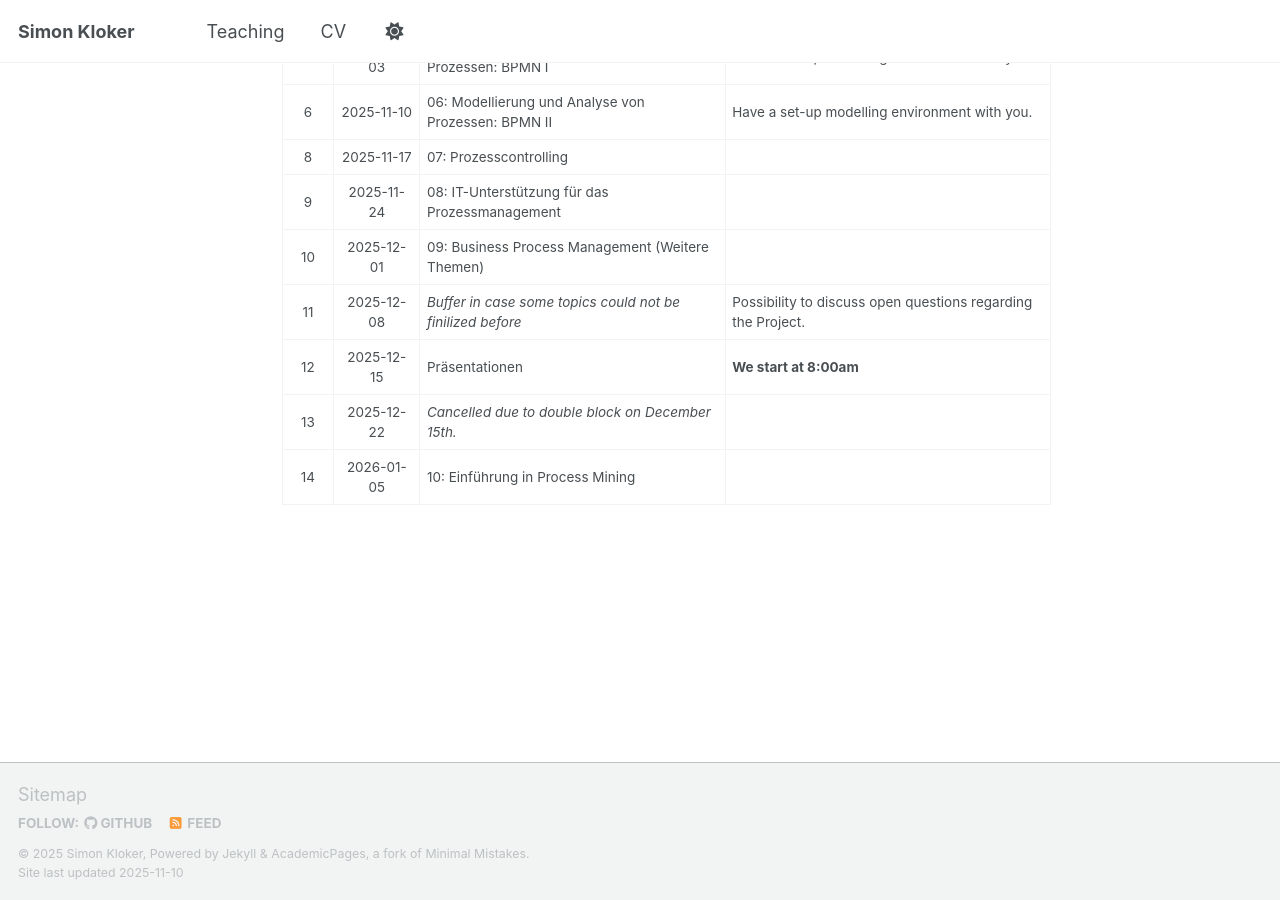
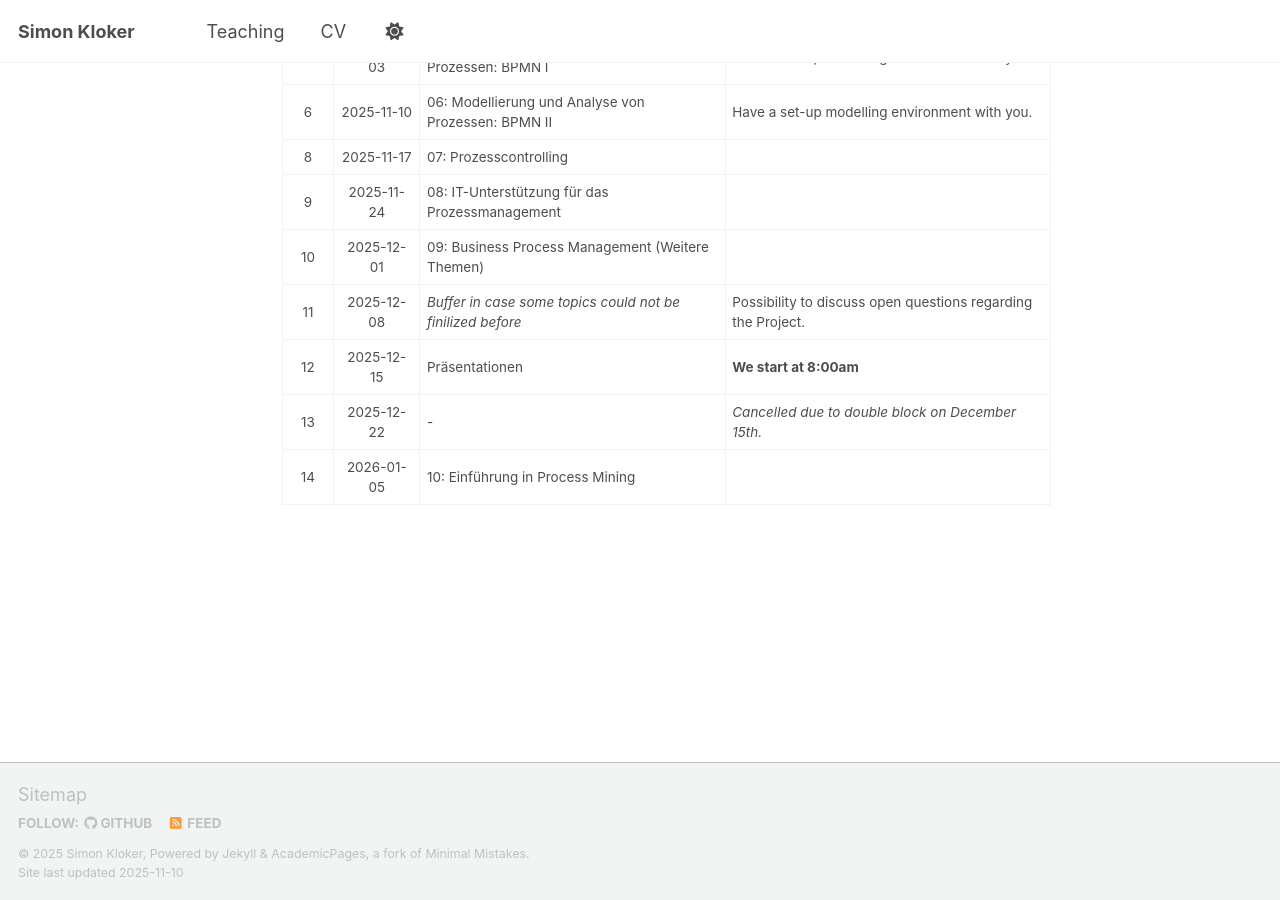
Before and after one commit to simon-kloker/simon-kloker.github.io, a Jekyll site: the page built from _teaching/2025-ws/bwi302/course_outline.md, in a window 1280 px wide and 900 px high, scrolled down 1386 px. Built offline with Jekyll 4.4.1, drawn with Linux system fonts in a browser that asks for light colours; a script that is not in the unit is left out.

```diff
--- a/_teaching/2025-ws/bwi302/course_outline.md
+++ b/_teaching/2025-ws/bwi302/course_outline.md
@@ -49,7 +49,7 @@ Course Outline
 | 2 | 2025-10-06 | 02: Konzepte und Methoden des Prozessmanagements  | |
 | 3 | 2025-10-13 | 03: Modellierung und Analyse von Prozessen: Einführung | Have your Laptop with you. In case we have time left, we will step up a modelling environment. |
 | 4 | 2025-10-20 | 04: Modellierung und Analyse von Prozessen: EPK | Have a set-up modelling environment with you. (Microsoft Visio, draw.io or ARIS Express) |
-| 5 | 2025-10-27 | 05: Modellierung und Analyse von Prozessen: UML  | **Details and Topics for Project (Examination).** Have a set-up modelling environment with you. |
+| 5 | 2025-10-27 | 05: Modellierung und Analyse von Prozessen: UML  | **Details and Topics for Project (Examination).** <br> Have a set-up modelling environment with you. |
 | 6 | 2025-11-03 | 06: Modellierung und Analyse von Prozessen: BPMN I | Have a set-up modelling environment with you. |
 | 6 | 2025-11-10 | 06: Modellierung und Analyse von Prozessen: BPMN II | Have a set-up modelling environment with you. |
 | 8 | 2025-11-17 | 07: Prozesscontrolling |  |
@@ -57,5 +57,5 @@ Course Outline
 | 10 | 2025-12-01 | 09: Business Process Management (Weitere Themen)  |  |
 | 11 | 2025-12-08 | *Buffer in case some topics could not be finilized before*  | Possibility to discuss open questions regarding the Project. |
 | 12 | 2025-12-15 | Präsentationen | **We start at 8:00am** |
-| 13 | 2025-12-22 | *Cancelled due to double block on December 15th.* | |
+| 13 | 2025-12-22 | - | *Cancelled due to double block on December 15th.* |
 | 14 | 2026-01-05 | 10: Einführung in Process Mining |
```
